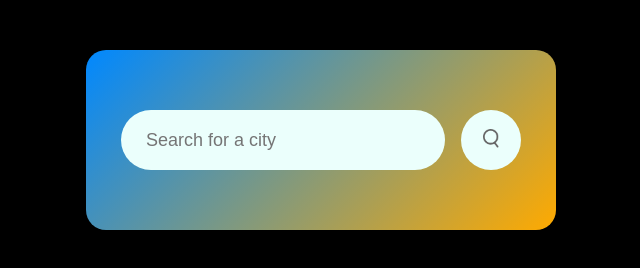
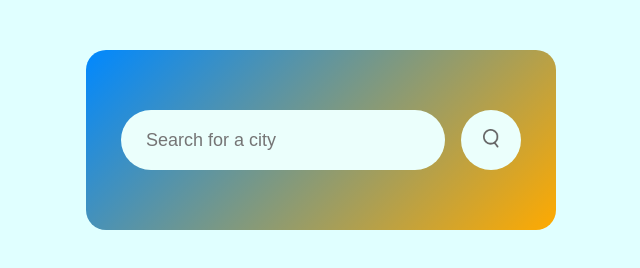
Before and after one commit to leonardo-cordeiro/projeto-weather, a plain HTML site: page index.html in a window 1280 px wide. Shown: the whole page, without its empty margins (319-959 px from the left). Drawn offline with Linux system fonts and the light colour scheme.

Commit message:
update background-color

```diff
--- a/styles.css
+++ b/styles.css
@@ -5,7 +5,7 @@
   box-sizing: border-box;
 }
 body {
-  background-color: black;
+  background-color: lightcyan;
 }
 .card {
   width: 100%;
```
